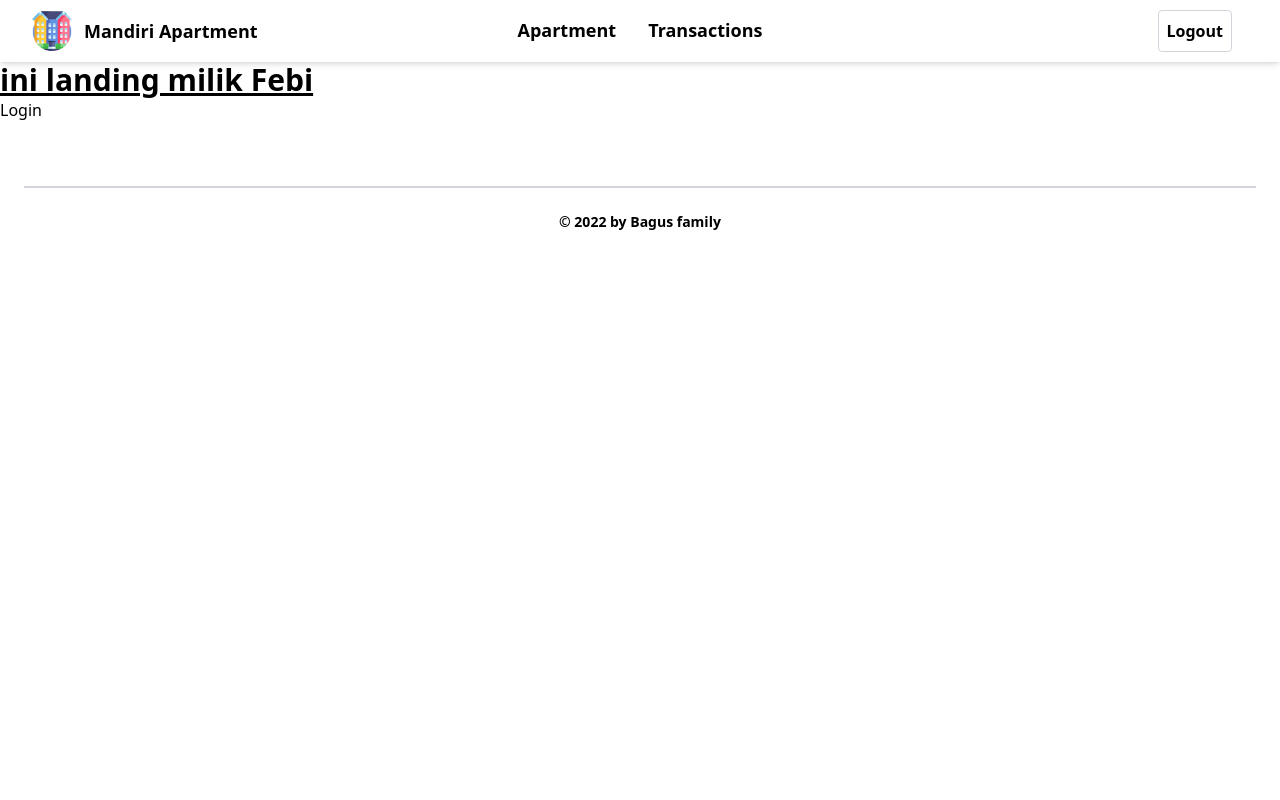
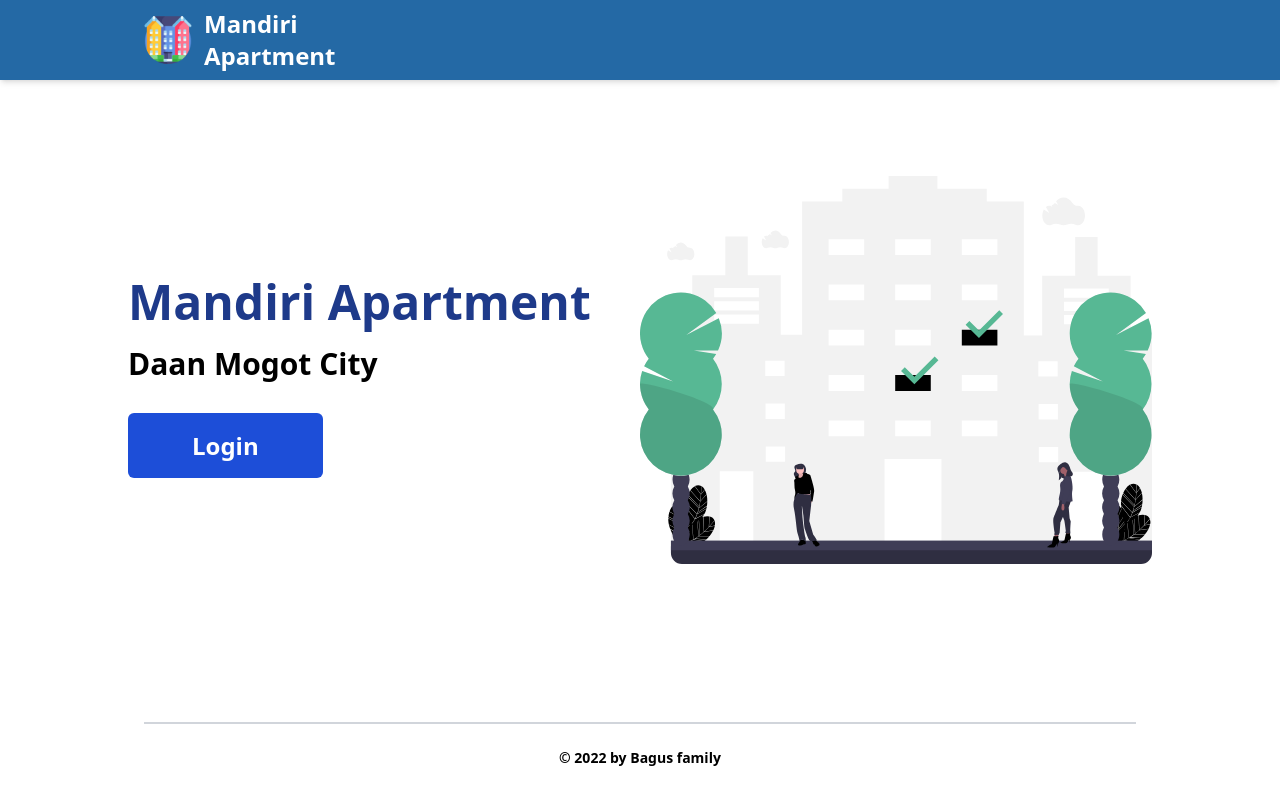
Before and after one commit to baguspurnama98/final-seru, a React (Create React App) app: page / in a window 1280 px wide. Built offline with nearby package versions, Linux system fonts and the light colour scheme.

Commit message:
update layout and add error page

```diff
--- a/src/App.js
+++ b/src/App.js
@@ -1,26 +1,28 @@
-import { Provider } from 'react-redux';
-import { BrowserRouter, Route, Routes } from 'react-router-dom';
-import LandingPage from './pages/landing/Landing';
-import ProtectRoute from './routes/ProtectRoute';
-import MainStore from './stores/index';
-import ErrorPage from './pages/error/ErrorPage';
-import LoginPage from './pages/login/LoginPage';
-import './index.css';
-import Header from './layouts/Header';
-import TransactionsPage from './pages/transactions/TransactionsPage';
+import { Provider } from "react-redux";
+import { BrowserRouter, Route, Routes } from "react-router-dom";
+import LandingPage from "./pages/landing/Landing";
+import ProtectRoute from "./routes/ProtectRoute";
+import MainStore from "./stores/index";
+import ErrorPage from "./pages/error/ErrorPage";
+import LoginPage from "./pages/login/LoginPage";
+import "./index.css";
+import Header from "./layouts/Header";
+import TransactionsPage from "./pages/transactions/TransactionsPage";
+import MainLayout from "./layouts/Main";
 function App() {
   return (
     <BrowserRouter>
       {/* <Provider store={MainStore}> */}
-
-      <Routes>
-        <Route path='*' element={<ErrorPage />} />
-        <Route path='/login' element={<LoginPage />} />
-        <Route path='/transactions' element={<TransactionsPage />} />
-        <Route element={<ProtectRoute />}>
-          <Route path='' element={<LandingPage />} />
-        </Route>
-      </Routes>
+      <MainLayout>
+        <Routes>
+          <Route path="*" element={<ErrorPage />} />
+          <Route path="/login" element={<LoginPage />} />
+          <Route path="/transactions" element={<TransactionsPage />} />
+          <Route element={<ProtectRoute />}>
+            <Route path="" element={<LandingPage />} />
+          </Route>
+        </Routes>
+      </MainLayout>
       {/* </Provider> */}
     </BrowserRouter>
   );
--- a/src/layouts/Footer.jsx
+++ b/src/layouts/Footer.jsx
@@ -1,10 +1,10 @@
 function Footer() {
   return (
     <>
-      <div class='container mx-auto px-6'>
-        <div class='mt-16 border-t-2 border-gray-300 flex flex-col items-center'>
-          <div class='sm:w-2/3 text-center py-6'>
-            <p class='text-sm text-black font-bold mb-2'>
+      <div class=" mx-auto px-36 fixed bottom-0 w-full">
+        <div class="border-t-2 border-gray-300 flex flex-col items-center">
+          <div class="sm:w-2/3 text-center py-6">
+            <p class="text-sm text-black font-bold mb-2">
               © 2022 by Bagus family
             </p>
           </div>
--- a/src/layouts/Header.jsx
+++ b/src/layouts/Header.jsx
@@ -1,37 +1,45 @@
-import React from 'react';
-import { Link } from 'react-router-dom';
+import React, { useEffect, useState } from "react";
+import { Link } from "react-router-dom";
 
-import logo from '../assets/apartments-logo.png';
+import logo from "../assets/apartments-logo.png";
 
 function Header() {
+  const [showLogin, setShowLogin] = useState(false);
+
+  useEffect(() => {
+    if (sessionStorage.getItem("isLogin") === "0") {
+      setShowLogin(true);
+    }
+  }, []);
   return (
     <>
-      <header className='header sticky top-0 bg-white shadow-md flex items-center justify-between px-8 py-02'>
-        <h1 className='w-3/12'>
-          <a href='' className='flex items-center font-bold text-lg'>
-            <img src={logo} className='w-10 h-10 my-2 mr-3' />
-            Mandiri Apartment
-          </a>
+      <header className="header sticky top-0 bg-[#2469a5] shadow-md flex items-center justify-between px-36 py-2">
+        <h1 className="w-3/12">
+          <Link to="/" className="flex items-center font-bold text-lg">
+            <img src={logo} className="w-12 h-12 my-2 mr-3 " />
+            <span className="text-2xl text-white">Mandiri Apartment</span>
+          </Link>
         </h1>
-
-        <nav className='nav font-semibold text-lg'>
-          <ul className='flex items-center '>
-            <li className='p-4 border-b-2 border-green-500 border-opacity-0 hover:border-opacity-100 hover:text-blue-700 duration-200 cursor-pointer active'>
-              <a href=''>Apartment</a>
+        {showLogin && (
+          <div className="flex items-center">
+            <nav className="nav font-semibold text-lg text-white mr-6">
+              <ul className="flex items-ends ">
+                <li className="p-4 border-b-2 border-blue-900 border-opacity-0 hover:border-opacity-100 hover:text-gray-200 duration-200 cursor-pointer active">
+                  <a href="">Apartment</a>
                 </li>
-            <li className='p-4 border-b-2 border-green-500 border-opacity-0 hover:border-opacity-100 hover:text-blue-700 duration-200 cursor-pointer'>
-              <Link to='transactions'>
+                <li className="p-4 border-b-2 border-blue-900 border-opacity-0 hover:border-opacity-100 hover:text-gray-200 duration-200 cursor-pointer">
+                  <Link to="transactions">
                     <a>Transactions</a>
                   </Link>
                 </li>
               </ul>
             </nav>
 
-        <div className='w-3/12 flex justify-end'>
-          <button className='bg-white font-semibold text-black  p-2 rounded border border-gray-300 mr-4 hover:bg-gray-100 hover:text-gray-700'>
+            <button className="bg-white font-semibold text-black  py-1 px-6 rounded border border-gray-300 hover:bg-gray-100 hover:text-gray-700">
               Logout
             </button>
           </div>
+        )}
       </header>
     </>
   );
--- a/src/layouts/Main.jsx
+++ b/src/layouts/Main.jsx
@@ -0,0 +1,15 @@
+import React from "react";
+import Footer from "./Footer";
+import Header from "./Header";
+
+const MainLayout = ({ children }) => {
+  return (
+    <div className="h-screen">
+      <Header />
+      <main className="container mx-auto ">{children}</main>
+      <Footer />
+    </div>
+  );
+};
+
+export default MainLayout;
--- a/src/pages/error/ErrorPage.jsx
+++ b/src/pages/error/ErrorPage.jsx
@@ -1,7 +1,21 @@
+import React from "react";
+
+import pic404 from "../../assets/404.svg";
+
 export default function ErrorPage() {
   return (
-    <>
-      <h1>Ini halaman Error</h1>
-    </>
+    <div className="flex flex-col justify-center mt-32 items-center">
+      <div className="">
+        <div className="">
+          <img alt="..." className="img-fluid text-center " src={pic404} />
+          {/* animate-bounce */}
+        </div>
+        <div>
+          <p className="font-bold text-blue-500 text-4xl text-center">
+            Oppsss... Halaman Tidak Ditemukan
+          </p>
+        </div>
+      </div>
+    </div>
   );
 }
--- a/src/pages/landing/Landing.jsx
+++ b/src/pages/landing/Landing.jsx
@@ -1,16 +1,26 @@
 import { Link } from "react-router-dom";
-import Footer from "../../layouts/Footer";
-import Header from "../../layouts/Header";
+import logo from "../../assets/apartment-hero.svg";
 
 export default function LandingPage() {
   return (
     <>
-      <Header />
-      <h1 className="text-3xl font-bold underline">ini landing milik Febi</h1>
-      <Link to="/login">
-        <button>Login</button>
-      </Link>
-      <Footer />
+      <div className="container max-w-5xl mx-auto grid grid-cols-2 py-24">
+        <div className="my-auto">
+          <h1 className="font-bold font-sans text-5xl pb-5 text-blue-900">
+            Mandiri Apartment
+          </h1>
+          <div className="text-3xl font-bold pb-12">Daan Mogot City</div>
+          <Link
+            to="/login"
+            className="py-4 px-16 bg-blue-700 hover:bg-blue-500 font-bold text-2xl rounded-md text-white drop-shadow-3xl"
+          >
+            Login
+          </Link>
+        </div>
+        <div>
+          <img src={logo} alt="ilustration-laslesvpn" />
+        </div>
+      </div>
     </>
   );
 }
```
Also changed, not shown: src/assets/404.svg (added), src/assets/apartment-hero.svg (added). Lines whose indentation alone changed are shown as unchanged.
